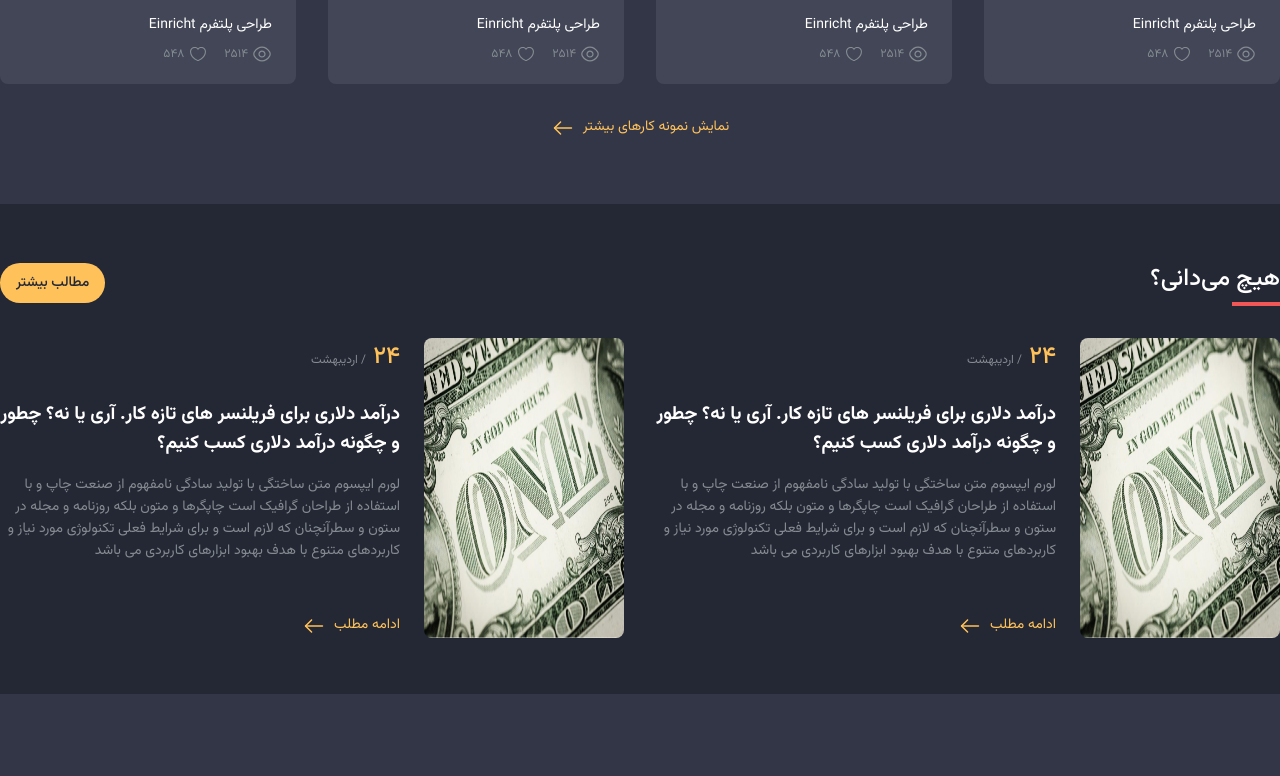
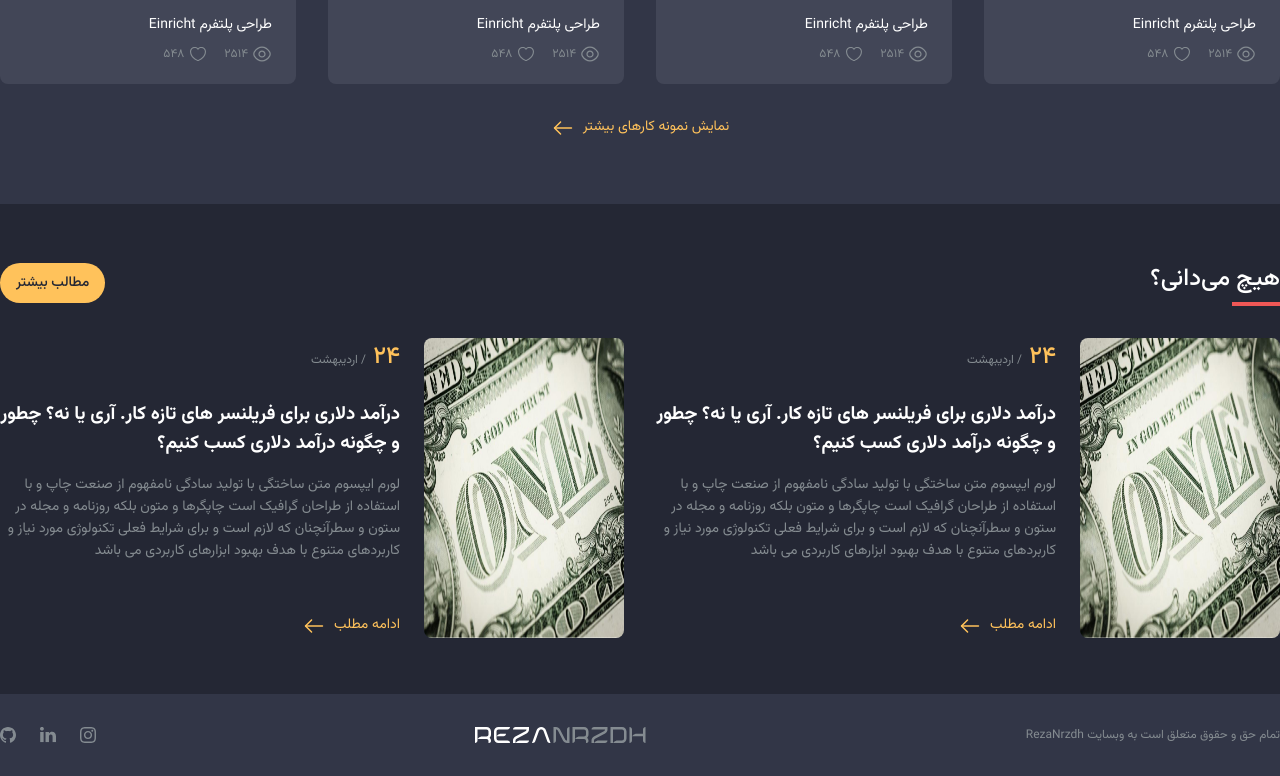
Before and after one commit to RezaNrzdh/RezaNrzdh, an Angular app in the folder client/: page / in a window 1280 px wide. Shown: the part 1751-2527 px from the top of the page. Before the commit the page ends 2445 px from the top, so only its background shows below. Built offline with nearby package versions, Linux system fonts and the light colour scheme.

Commit message:
add footer component

```diff
--- /dev/null
+++ b/client/src/app/shared/component/footer/footer.component.html
@@ -0,0 +1,9 @@
+<footer class="laptop flex padding-top-32 padding-bot-32 justify-btw align-ctr">
+    <span class="caption color-text-tint">تمام حق و حقوق متعلق است به وبسایت RezaNrzdh</span>
+    <a routerLink="/" class="flex"><img src="assets/images/logo.svg" alt="logo" /></a>
+    <div class="flex">
+        <a class="instagtamBtn flex body-2 margin-right-auto"></a>
+        <a class="linkedinBtn flex body-2 margin-right-24"></a>
+        <a class="githubBtn flex body-2 margin-right-24"></a>
+    </div>
+</footer>
--- /dev/null
+++ b/client/src/app/shared/component/footer/footer.component.scss
@@ -0,0 +1,26 @@
+footer{
+    .instagtamBtn{
+        &:before{
+            content: "";
+            width: 16px;
+            height: 16px;
+            background-image: url("~src/assets/images/instagram.svg");
+        }
+    }
+    .linkedinBtn{
+        &:before{
+            content: "";
+            width: 16px;
+            height: 16px;
+            background-image: url("~src/assets/images/linkedin.svg");
+        }
+    }
+    .githubBtn{
+        &:before{
+            content: "";
+            width: 16px;
+            height: 16px;
+            background-image: url("~src/assets/images/github.svg");
+        }
+    }
+}
--- a/client/src/app/shared/shared.module.ts
+++ b/client/src/app/shared/shared.module.ts
@@ -5,10 +5,12 @@ import {ButtonComponent} from "./component/button/button.component";
 import {TextboxComponent} from "./component/textbox/textbox.component";
 import {CommonModule} from "@angular/common";
 import {FormsModule} from "@angular/forms";
+import {FooterComponent} from "./component/footer/footer.component";
 
 @NgModule({
     declarations: [
         HeaderComponent,
+        FooterComponent,
         ButtonComponent,
         TextboxComponent
     ],
@@ -19,6 +21,7 @@ import {FormsModule} from "@angular/forms";
     ],
     exports: [
         HeaderComponent,
+        FooterComponent,
         ButtonComponent,
         TextboxComponent
     ]
```
Also changed, not shown: client/src/app/shared/component/footer/footer.component.ts (added, +8 -0 lines).
